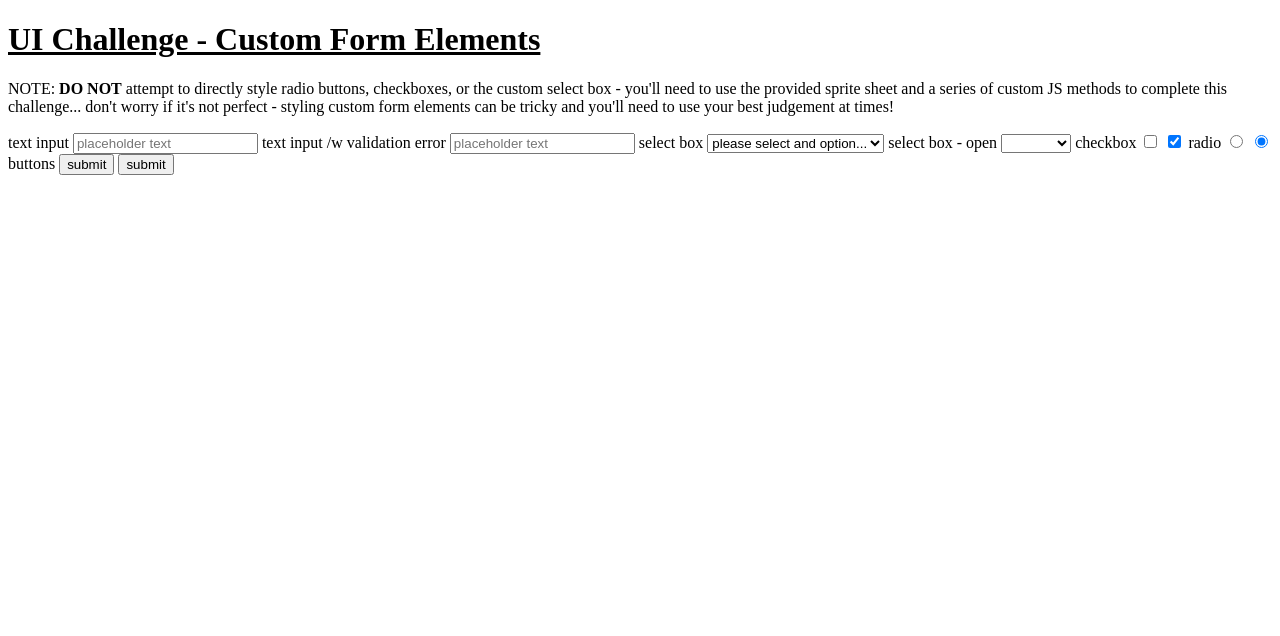
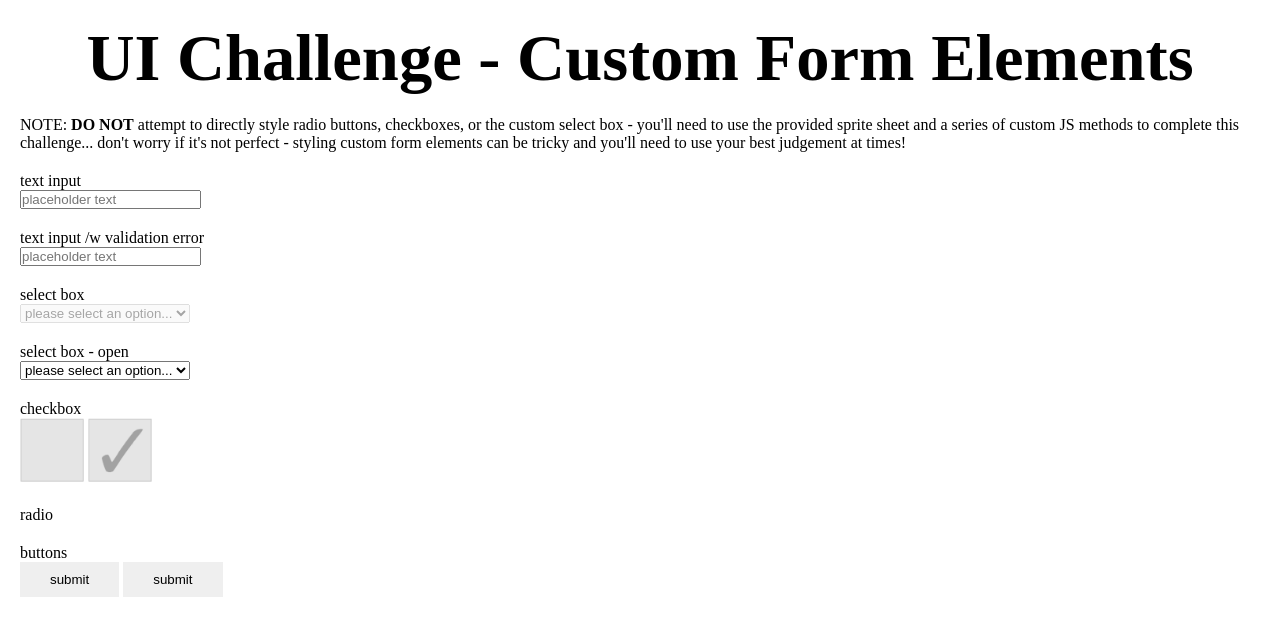
Before and after one commit to Snobeard/ui-challenge-2, a website: page public/index.html in a window 1280 px wide. Drawn offline with Linux system fonts and the light colour scheme.

Commit message:
setup checkbox css

```diff
--- a/public/index.html
+++ b/public/index.html
@@ -3,60 +3,79 @@
   <head>
     <meta charset="utf-8">
     <title>Ui Challenge 02</title>
+    <link rel="stylesheet" href="styles/base.css">
+    <link rel="stylesheet" href="styles/layout.css">
+    <link rel="stylesheet" href="styles/modules.css">
+    <meta name="viewport" content="width=device-width, initial-scale=1">
   </head>
   <body>
+    <form class="ui" method="post">
       <!-- Header -->
-    <h1><u>UI Challenge - Custom Form Elements</u></h1>
+      <div>
+        <h1>UI Challenge - Custom Form Elements</h1>
+      </div>
 
       <!-- Note: -->
+      <div>
         <p>NOTE: <b>DO NOT</b> attempt to directly style radio buttons, checkboxes, or the custom select box - you'll need to use the provided sprite sheet and a series of custom JS methods to complete this challenge... don't worry if it's not perfect - styling custom form elements can be tricky and you'll need to use your best judgement at times!</p>
+      </div>
 
       <!-- text input -->
-    <label>text input
+      <div>
+        <label>text input</label>
           <input type="text" name="textInput" placeholder="placeholder text">
-    </label>
+      </div>
 
       <!-- text input w/ validation error -->
-    <label>text input /w validation error
+      <div>
+        <label>text input /w validation error</label>
           <input type="text" name="inputValidation" placeholder="placeholder text" required>
-    </label>
+      </div>
 
       <!-- select box -->
-    <label>select box
-      <select class="" name="select">
-        <option value="">please select and option...</option>
+      <div>
+        <label>select box</label>
+          <select class="" name="select" disabled>
+            <option value="">please select an option...</option>
           </select>
-    </label>
+      </div>
 
       <!-- select box - open -->
-    <label>select box - open
-      <select class="" name="selectOpen">
-        <option value=""></option>
+      <div>
+        <label>select box - open</label>
+          <select class="" name="selectOpen" placeholder="test">
+            <option value="" disabled selected hidden>please select an option...</option>
             <option value="1">option 1</option>
             <option value="2">option 2</option>
             <option value="3">option 3</option>
             <option value="4">option 4</option>
             <option value="5">option 5</option>
           </select>
-    </label>
+      </div>
 
       <!-- checkbox -->
-    <label>checkbox
-      <input type="checkbox" name="notCheck">
-      <input type="checkbox" name="isCheck" checked>
-    </label>
+      <div>
+        <label>checkbox</label>
+        <input type="checkbox" name="notCheck"/>
+        <label for="notCheck"></label>
+        <input type="checkbox" name="isCheck" checked/>
+        <label for="isCheck"></label>
+      </div>
 
       <!-- radio -->
-    <label>radio
-      <input type="radio" name="notRadio" value="0">
-      <input type="radio" name="isRadio" value="1" checked>
-    </label>
+      <div>
+        <label>radio</label>
+        <input class="notSelected" type="radio" name="notRadio" value="0">
+        <input class="selected" type="radio" name="isRadio" value="1" checked>
+      </div>
 
       <!-- buttons -->
-    <label>buttons
+      <div>
+        <label>buttons</label>
           <button type="submit" name="lightButton">submit</button>
           <button type="submit" name="darButton">submit</button>
-    </label>
+      </div>
 
+    </form>
   </body>
 </html>
--- a/public/styles/base.css
+++ b/public/styles/base.css
@@ -0,0 +1,31 @@
+* {
+  margin: 0;
+  padding: 0;
+}
+
+body {
+  margin: 20px;
+}
+
+label {
+  display: block;
+}
+
+div {
+  margin-bottom: 20px;
+}
+
+button {
+  padding: 10px 30px;
+  border: none;
+}
+
+h1 {
+  font-size: 5.2vw;
+  text-align: center;
+}
+
+input[type='radio'],
+input[type='checkbox'] {
+  display: none;
+}
--- a/public/styles/layout.css
+++ b/public/styles/layout.css
@@ -0,0 +1,29 @@
+input[type=checkbox] + label{
+  display: inline-block;
+  cursor: pointer;
+  outline: 0;
+  width: 64px;
+  height: 64px;
+  background-image: url('../vendor/img/form-elements-sprite.png');
+  background-position: 12.2% 49.5%;
+  background-size: 900%;
+}
+
+input[type=checkbox]:checked + label {
+  display: inline-block;
+  cursor: pointer;
+  outline: 0;
+  width: 64px;
+  height: 64px;
+  background-image: url('../vendor/img/form-elements-sprite.png');
+  background-position: 29.4% 49.5%;
+  background-size: 900%;
+}
+/*
+input[type='checkbox'] + label.notChecked:hover,
+input[type='checkbox'] + label.checked:hover {
+  opacity: .7;
+}
+select[name='selectOpen'] {
+
+}*/
```
Also changed, not shown: public/scripts/app.js (added), public/vendor/img/form-elements-sprite.png (added). Lines whose indentation alone changed are shown as unchanged.
